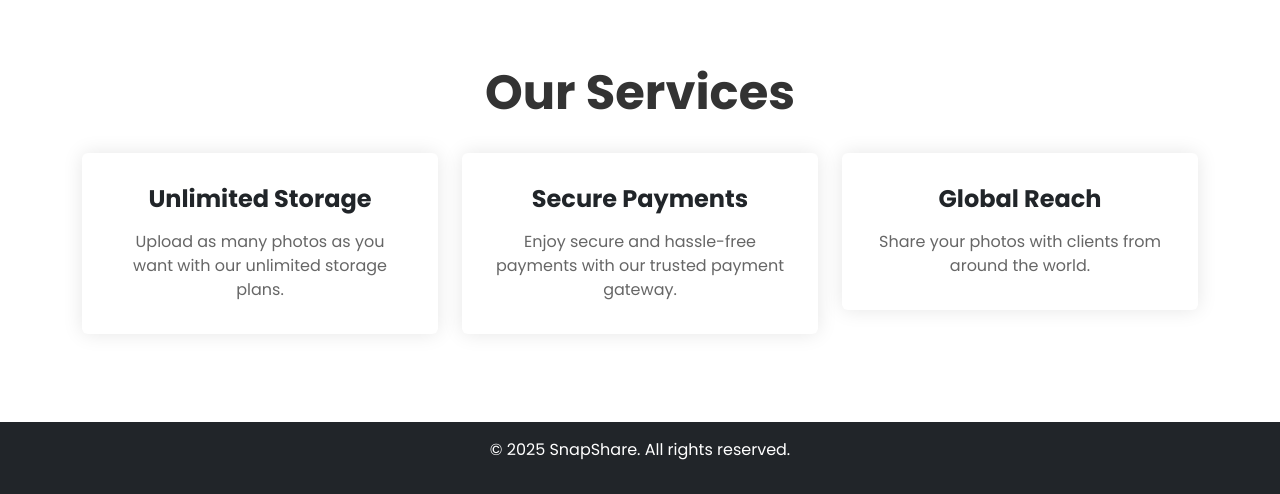
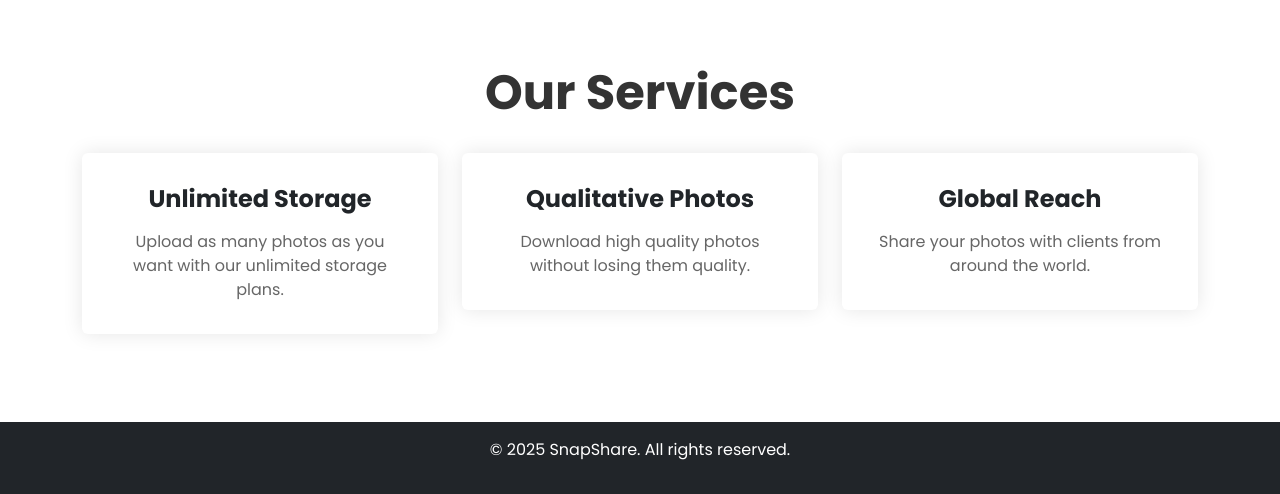
Before and after one commit to ikay-ui/snap-share, a Django app: page / in a window 1280 px wide. Shown: the part 858-1352 px from the top of the page. Run offline with Django 4.2, Linux system fonts and the light colour scheme.

Commit message:
Update index.html

```diff
--- a/photo_template/templates/photo_template/index.html
+++ b/photo_template/templates/photo_template/index.html
@@ -35,8 +35,8 @@
           <div class="col-md-4 mb-4">
             <div class="card">
               <div class="card-body">
-                <h5 class="card-title">Secure Payments</h5>
-                <p class="card-text">Enjoy secure and hassle-free payments with our trusted payment gateway.</p>
+                <h5 class="card-title">Qualitative Photos</h5>
+                <p class="card-text">Download high quality photos without losing them quality.</p>
               </div>
             </div>
           </div>
```
